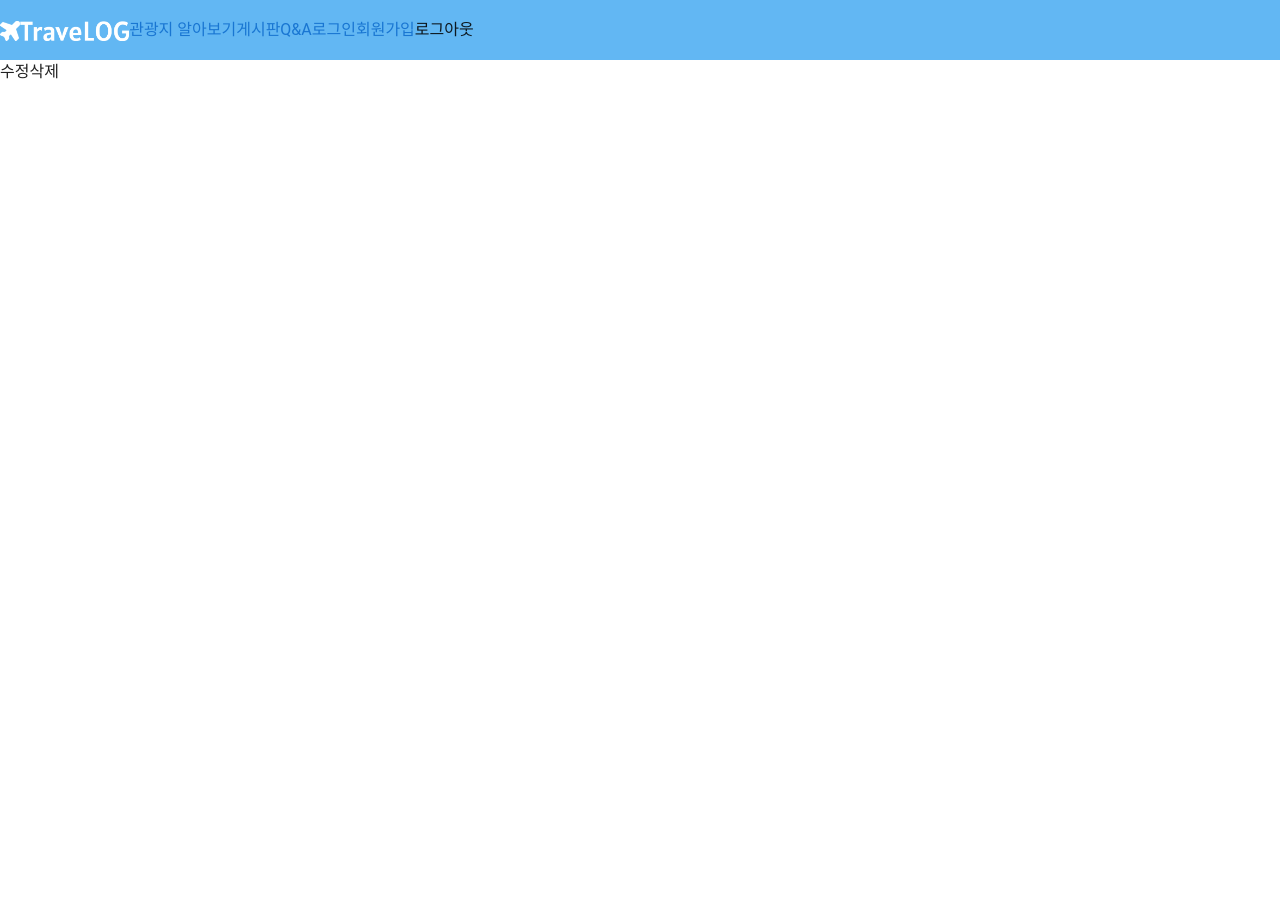
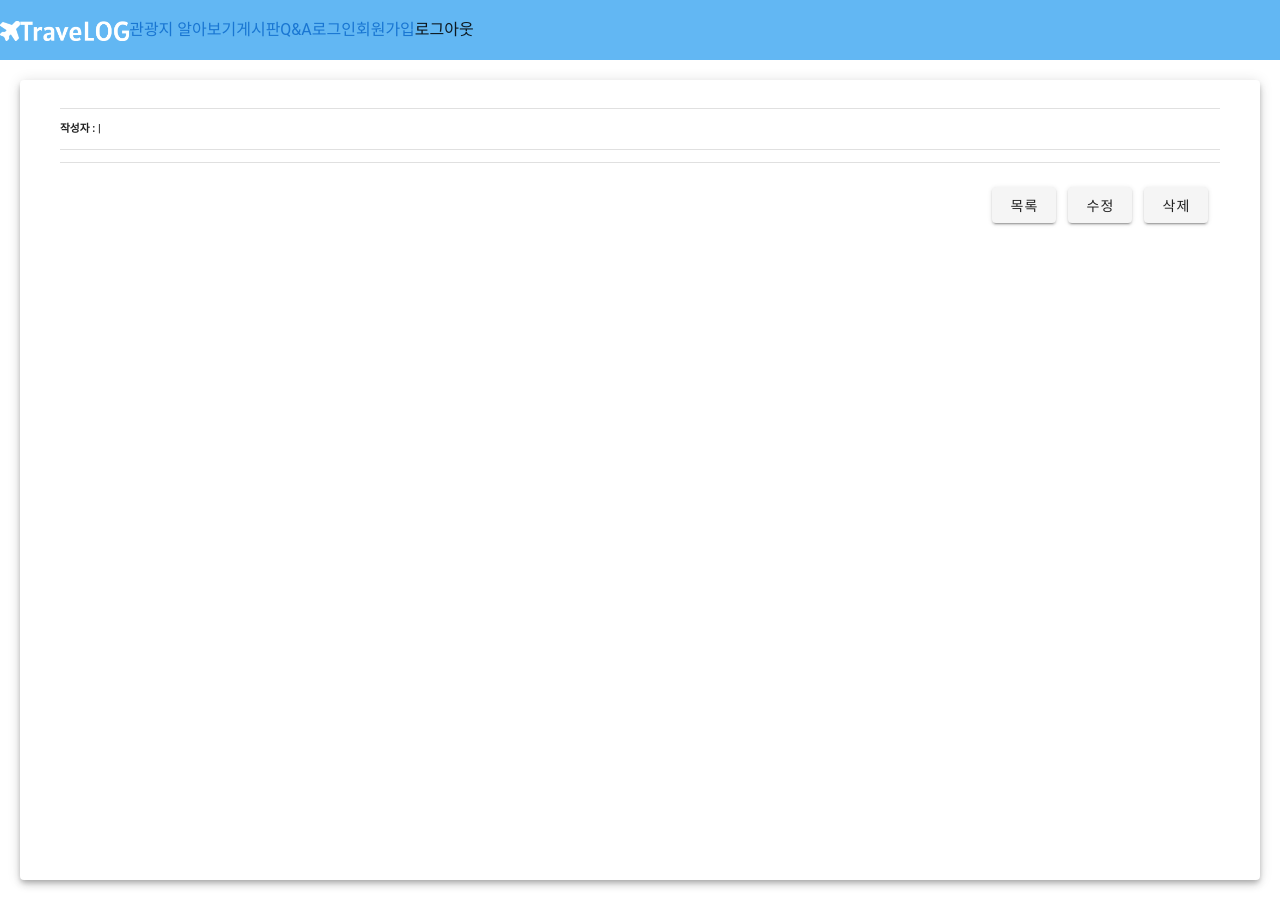
Before and after one commit to SSAFY-TraveLOG/TraveLOG-frontend, a Vue app: page /qna/view/1 in a window 1280 px wide. Both pictures are taken after a click on the button "로그아웃". Before the commit the page ends 800 px from the top, so only its background shows below. Built offline with nearby package versions, Linux system fonts and the light colour scheme; no server answers.

Commit message:
feat: QnA 게시판 상세보기 구현

```diff
--- a/src/components/qnaboard/QnaBoardDetail.vue
+++ b/src/components/qnaboard/QnaBoardDetail.vue
@@ -1,5 +1,39 @@
 <template>
-  <div>
+  <v-sheet
+    class="ma-5 pt-4 pa-7 d-flex flex-column justify-start"
+    color="white"
+    elevation="5"
+    min-height="800px"
+    rounded
+  >
+    <v-container>
+      <v-divider class="mb-3"></v-divider>
+      <h3>{{ article.subject }}</h3>
+      <h6>작성자 : {{ article.userName }} | {{ article.registerTime }}</h6>
+      <v-divider class="mt-3 mb-3"></v-divider>
+      <span>
+        {{ article.content }}
+      </span>
+      <v-divider class="mt-3 mb-3"></v-divider>
+      <v-container class="d-flex flex-row justify-end">
+        <v-btn class="mr-3" @click="listArticle"> 목록 </v-btn>
+        <v-btn
+          class="mr-3"
+          @click="moveModifyArticle"
+          v-if="article.userNo == this.userNo || this.userNo == 1"
+        >
+          수정
+        </v-btn>
+        <v-btn
+          @click="deleteArticle"
+          v-if="article.userNo == this.userNo || this.userNo == 1"
+        >
+          삭제
+        </v-btn>
+      </v-container>
+    </v-container>
+  </v-sheet>
+  <!-- <div>
     <div v-if="article != null">
       <div>{{ article.subject }}</div>
       <div>{{ article.userName }}</div>
@@ -11,11 +45,12 @@
     </div>
     <button @click="moveModifyArticle">수정</button>
     <button @click="deleteArticle">삭제</button>
-  </div>
+  </div> -->
 </template>
 
 <script>
 import axios from "@/util/axios";
+import { mapGetters } from "vuex";
 
 export default {
   name: "QnaBoardDetail",
@@ -30,6 +65,7 @@ export default {
         return this.article.content.split("\n").join("<br>");
       return "";
     },
+    ...mapGetters({ userNo: "getUserNo" }),
   },
   created() {
     console.log(this.$route.params.articleNo);
@@ -51,7 +87,7 @@ export default {
       });
     },
     deleteArticle() {
-      if (confirm("정말로 삭제?")) {
+      if (confirm("정말로 삭제하시겠습니까?")) {
         this.$router.replace({
           name: "qnaBoardDelete",
           params: { articleNo: this.article.articleNo },
```
